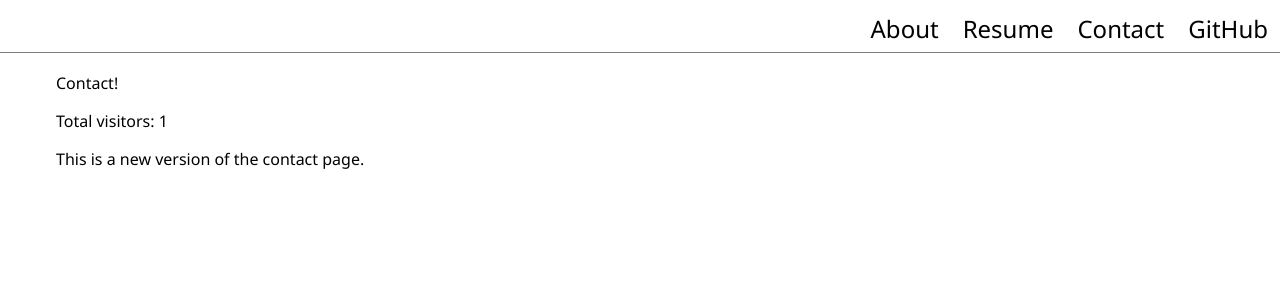
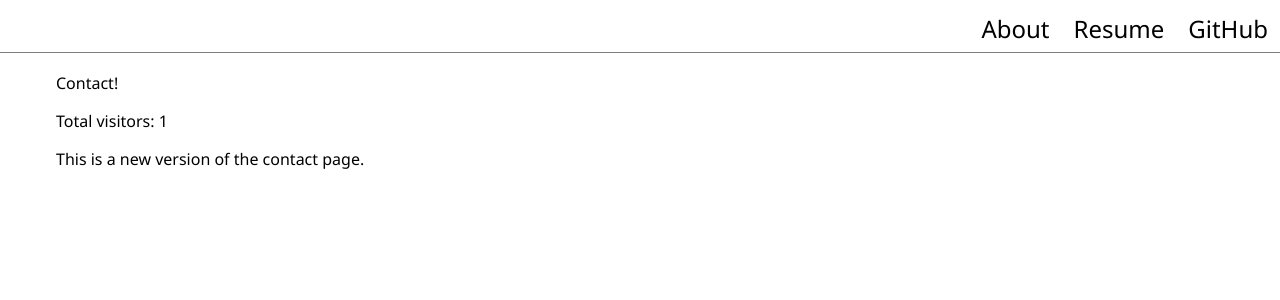
Before and after one commit to ajpotts01/ajp-cloud-resume, a Django app: page /contact in a window 1280 px wide. Shown: the top 300 px of the page. Run offline with Django 4.2, Linux system fonts and the light colour scheme; data comes from the database, SQL or seed files in the repository.

Commit message:
Remove contact section for now

```diff
--- a/application/core/templates/core/base.html
+++ b/application/core/templates/core/base.html
@@ -9,7 +9,6 @@
     <navbar id="navbar" class="nav">
       <a href="{% url 'core:home' %}">About</a>
       <a href="{% url 'core:resume' %}">Resume</a>
-      <a href="{% url 'core:contact' %}">Contact</a>
       <a id="profile-link" target="_blank" href="https://www.github.com/ajpotts01">GitHub</a>
     </navbar>
     <div class="container">
```
